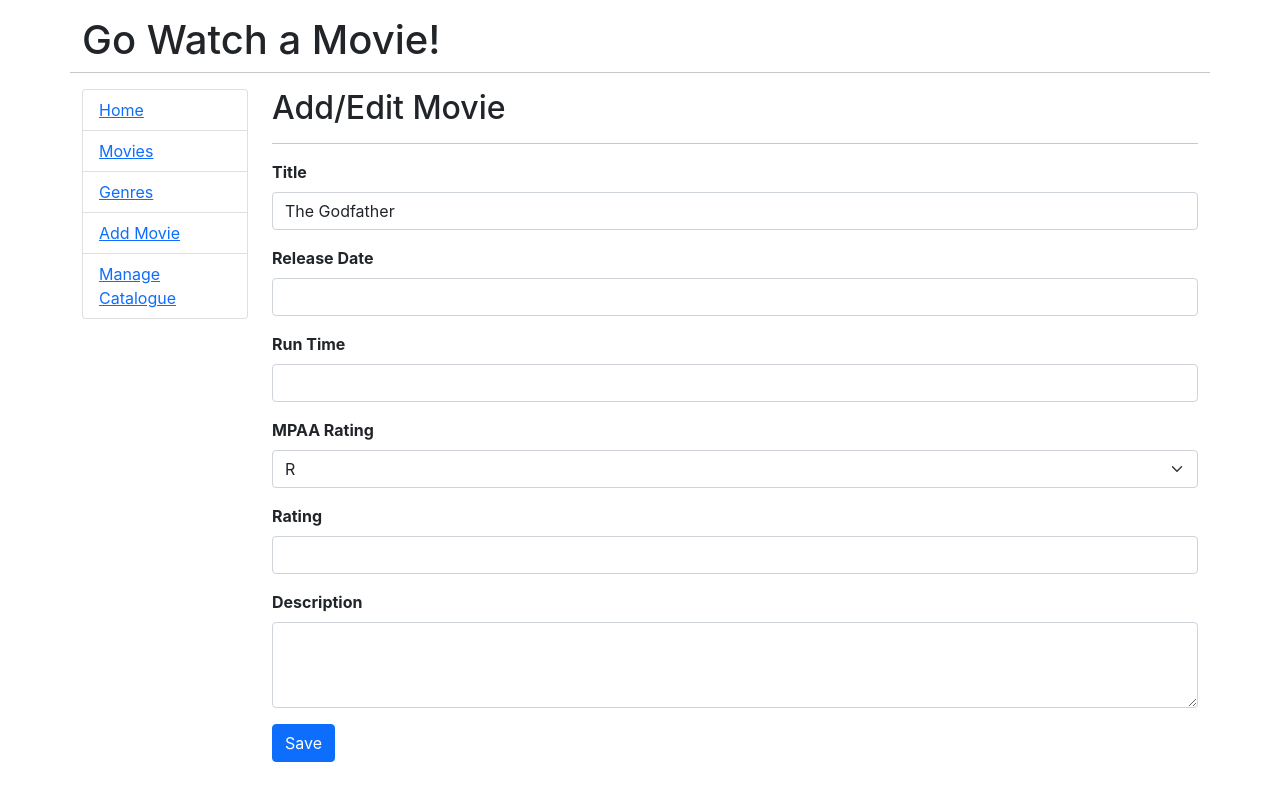
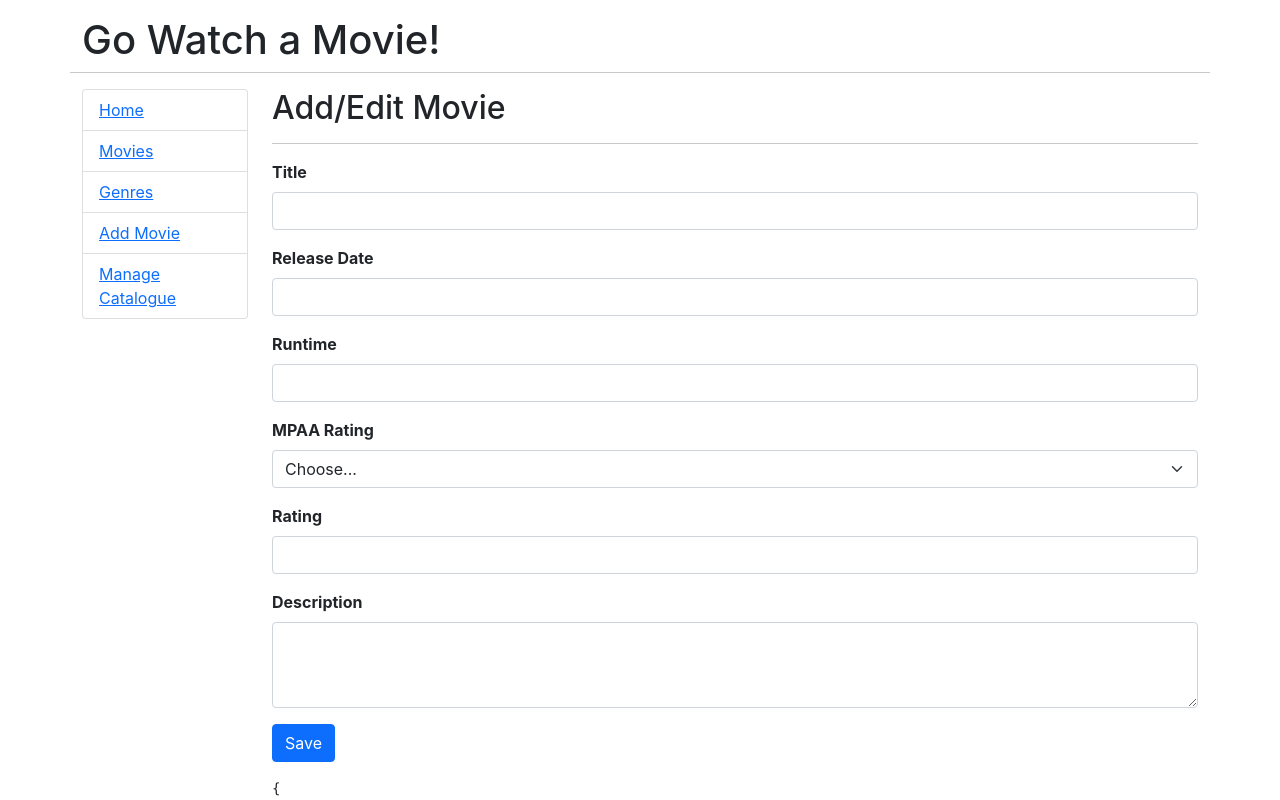
Before and after one commit to joemanb/go-react, a React (Create React App) app in the folder client/: page /admin/add in a window 1280 px wide. Shown: the top 800 px of the page. Built offline with nearby package versions, Linux system fonts and the light colour scheme.

Commit message:
end lesson 62

```diff
--- a/client/src/components/EditMovie.js
+++ b/client/src/components/EditMovie.js
@@ -1,5 +1,7 @@
 import React, { Component, Fragment } from 'react';
 import './EditMovie.css';
+import Input from './form-components/Input';
+import TextArea from './form-components/TextArea';
 
 
 export default class EditMovie extends Component {
@@ -9,13 +11,46 @@ export default class EditMovie extends Component {
         error: null,
     }
 
+    constructor(props) {
+        super(props);
+
+        this.state = {
+            movie: {
+                id: 0,
+                title: "",
+                release_date: "",
+                runtime: "",
+                mpaa_rating: "",
+                rating: "",
+                description: "",
+            },
+            isLoaded: false,
+            error: null,
+        }
+
+        this.handleChange = this.handleChange.bind(this);
+        this.handleSubmit = this.handleSubmit.bind(this);
+    }
+
+    handleSubmit = (evt) => {
+        console.log("Form was submitted");
+        evt.preventDefault();
+    }
+
+    handleChange = (evt) => {
+        let value = evt.target.value;
+        let name = evt.target.name;
+
+        this.setState((prevState) => ({
+            movie: {
+                ...prevState.movie,
+                [name]: value,
+            }
+        }))
+    }
+
     componentDidMount() {
-        this.setState({
-            movie: {
-                title: "The Godfather",
-                mpaa_rating: "R",
-            }
-        })
+
     }
 
     render() {
@@ -25,52 +60,48 @@ export default class EditMovie extends Component {
             <Fragment>
                 <h2>Add/Edit Movie</h2>
                 <hr />
-                <form method="post">
-                    <div className="mb-3">
-                        <label for="title" className="form-label">
-                            Title
-                        </label>
-                        <input
-                            type="text"
-                            className="form-control"
-                            id="title"
-                            name="title"
-                            value={movie.title}>
-                        </input>
-                    </div>
+                <form onSubmit={this.handleSubmit}>
+                    <input
+                        type="hidden"
+                        name="id"
+                        id="id"
+                        value={movie.id}
+                        onChange={this.handleChange} />
+
+                    <Input
+                        title={"Title"}
+                        type={"text"}
+                        name={"title"}
+                        value={movie.title}
+                        handleChange={this.handleChange}
+                    />
+
+                    <Input
+                        title={"Release Date"}
+                        type={"text"}
+                        name={"release_date"}
+                        value={movie.release_date}
+                        handleChange={this.handleChange}
+                    />
+
+                    <Input
+                        title={"Runtime"}
+                        type={"text"}
+                        name={"runtime"}
+                        value={movie.runtime}
+                        handleChange={this.handleChange}
+                    />
 
                     <div className="mb-3">
-                        <label for="release_date" className="form-label">
-                            Release Date
-                        </label>
-                        <input
-                            type="text"
-                            className="form-control"
-                            id="release_date"
-                            name="release_date"
-                            value={movie.release_date}>
-                        </input>
-                    </div>
-
-                    <div className="mb-3">
-                        <label for="run_time" className="form-label">
-                            Run Time
-                        </label>
-                        <input
-                            type="text"
-                            className="form-control"
-                            id="run_time"
-                            name="run_time"
-                            value={movie.run_time}>
-                        </input>
-                    </div>
-
-                    <div className="mb-3">
-                        <label for="mpaa_rating" className="form-label">
+                        <label htmlFor="mpaa_rating" className="form-label">
                             MPAA Rating
                         </label>
 
-                        <select className="form-select" value={movie.mpaa_rating}>
+                        <select
+                            className="form-select"
+                            value={movie.mpaa_rating}
+                            onChange={this.handleChange}
+                            name="mpaa_rating">
                             <option className="form-select">Choose...</option>
                             <option className="form-select" value="G">G</option>
                             <option className="form-select" value="PG">PG</option>
@@ -80,34 +111,28 @@ export default class EditMovie extends Component {
                         </select>
                     </div>
 
-                    <div className="mb-3">
-                        <label for="rating" className="form-label">
-                            Rating
-                        </label>
-                        <input
-                            type="text"
-                            className="form-control"
-                            id="rating"
-                            name="rating"
-                            value={movie.rating}>
-                        </input>
-                    </div>
+                    <Input
+                        title={"Rating"}
+                        type={"text"}
+                        name={"rating"}
+                        value={movie.rating}
+                        handleChange={this.handleChange}
+                    />
 
-                    <div className="mb-3">
-                        <label for="description" className="form-label">
-                            Description
-                        </label>
-                        <textarea
-                            className="form-control"
-                            id="description"
-                            name="description"
-                            rows="3">
-                            {movie.description}
-                        </textarea>
-                    </div>
+                    <TextArea
+                        title={"Description"}
+                        name="description"
+                        value={movie.description}
+                        rows={"3"}
+                        handleChange={this.handleChange}
+                    />
 
                     <button className="btn btn-primary">Save</button>
                 </form>
+
+                <div className="mt-3">
+                    <pre>{JSON.stringify(this.state, null, 3)}</pre>
+                </div>
             </Fragment>
         )
     }
--- /dev/null
+++ b/client/src/components/form-components/Input.js
@@ -0,0 +1,20 @@
+const Input = (props) => {
+    return (
+        <div className="mb-3">
+            <label htmlFor={props.name} className="form-label">
+                {props.title}
+            </label>
+            <input
+                type={props.type}
+                className="form-control"
+                id={props.name}
+                name={props.name}
+                value={props.value}
+                onChange={props.handleChange}
+                placeholder={props.placeholder}>
+            </input>
+        </div>
+    );
+}
+
+export default Input;
--- /dev/null
+++ b/client/src/components/form-components/TextArea.js
@@ -0,0 +1,20 @@
+const TextArea = (props) => {
+    return (
+        <div className="mb-3">
+            <label htmlFor={props.name} className="form-label">
+                {props.title}
+            </label>
+            <textarea
+                className="form-control"
+                id={props.name}
+                name={props.name}
+                value={props.value}
+                rows={props.rows}
+                onChange={props.handleChange}
+                placeholder={props.placeholder}
+            />
+        </div>
+    );
+}
+
+export default TextArea
```
